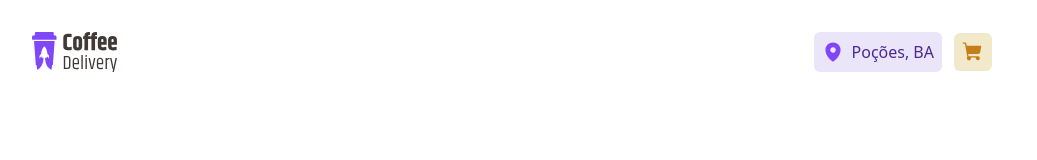
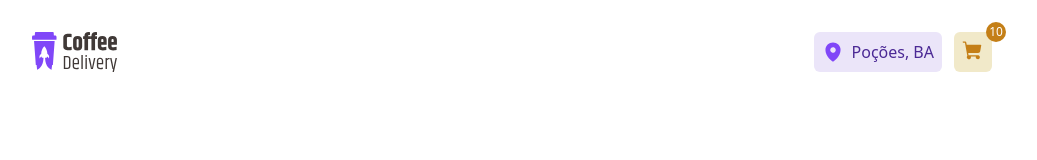
Before and after one commit to ViniciusOliver-stack/coffee-delivery, a React (Vite) app: page / in a window 1280 px wide. Shown: the top 160 px of the page, without its empty margins (128-1165 px from the left). Built offline with nearby package versions, Linux system fonts and the light colour scheme.

Commit message:
:sparkles: feat: Link add

```diff
--- a/src/components/Navbar/index.tsx
+++ b/src/components/Navbar/index.tsx
@@ -1,3 +1,4 @@
+import { Link } from "react-router-dom"
 import logo from "../../assets/logo.svg"
 import mapPin from "../../assets/mapPin.svg"
 import shoppingCart from "../../assets/shopping-cart.svg"
@@ -12,10 +13,14 @@ export function Navbar() {
           <img src={mapPin} alt="Localização" />
           <p className="text-purple-dark">Poções, BA</p>
         </div>
-        <div>
-          <button className="bg-yellow-light p-2 rounded-md">
-            <img src={shoppingCart} alt="Carrinho de compra" />
-          </button>
+
+        <div className="bg-yellow-light p-2 h-[40px] rounded-md relative">
+          <Link to="/checkout">
+            <img src={shoppingCart} alt="" />
+          </Link>
+          <span className="absolute top-0 left-8 transform -translate-y-1/2 w-5 h-5 bg-yellow-dark rounded-full text-xs font-medium text-white flex items-center justify-center">
+            10
+          </span>
         </div>
       </div>
     </header>
```
